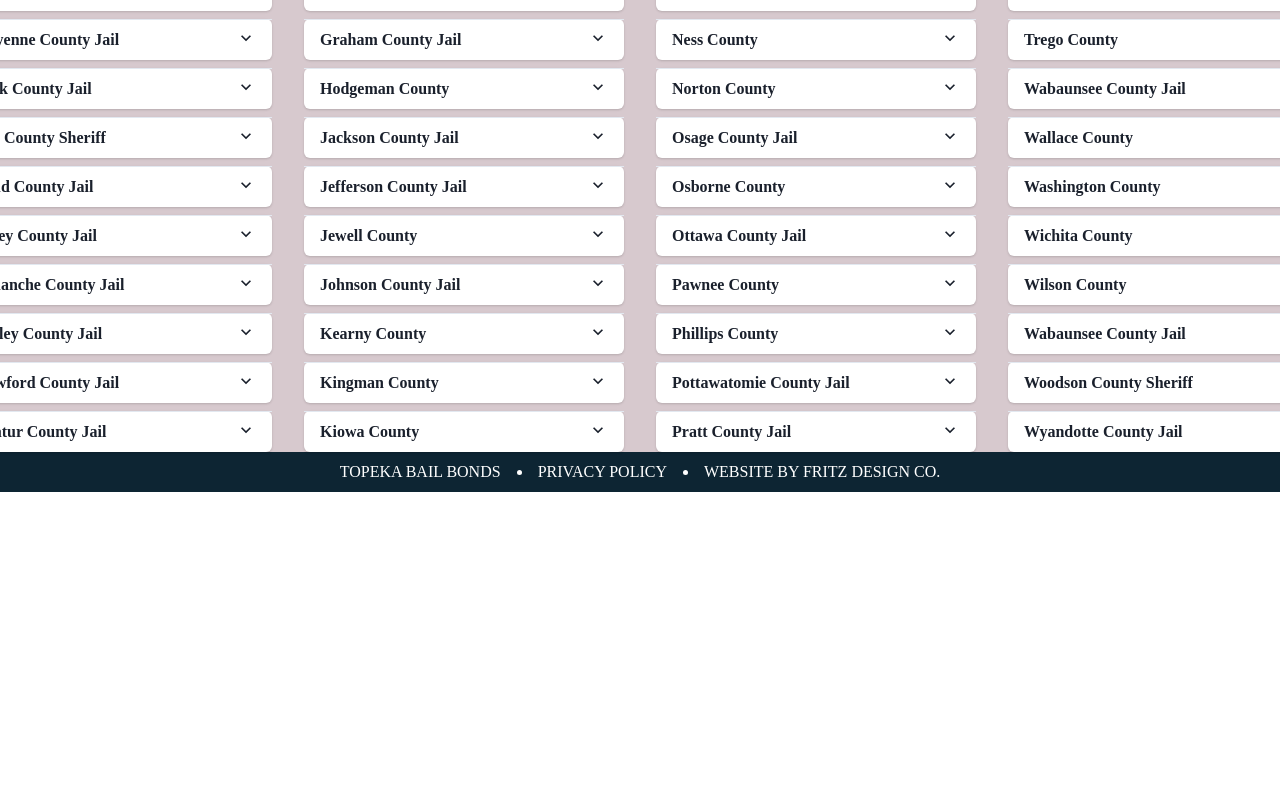
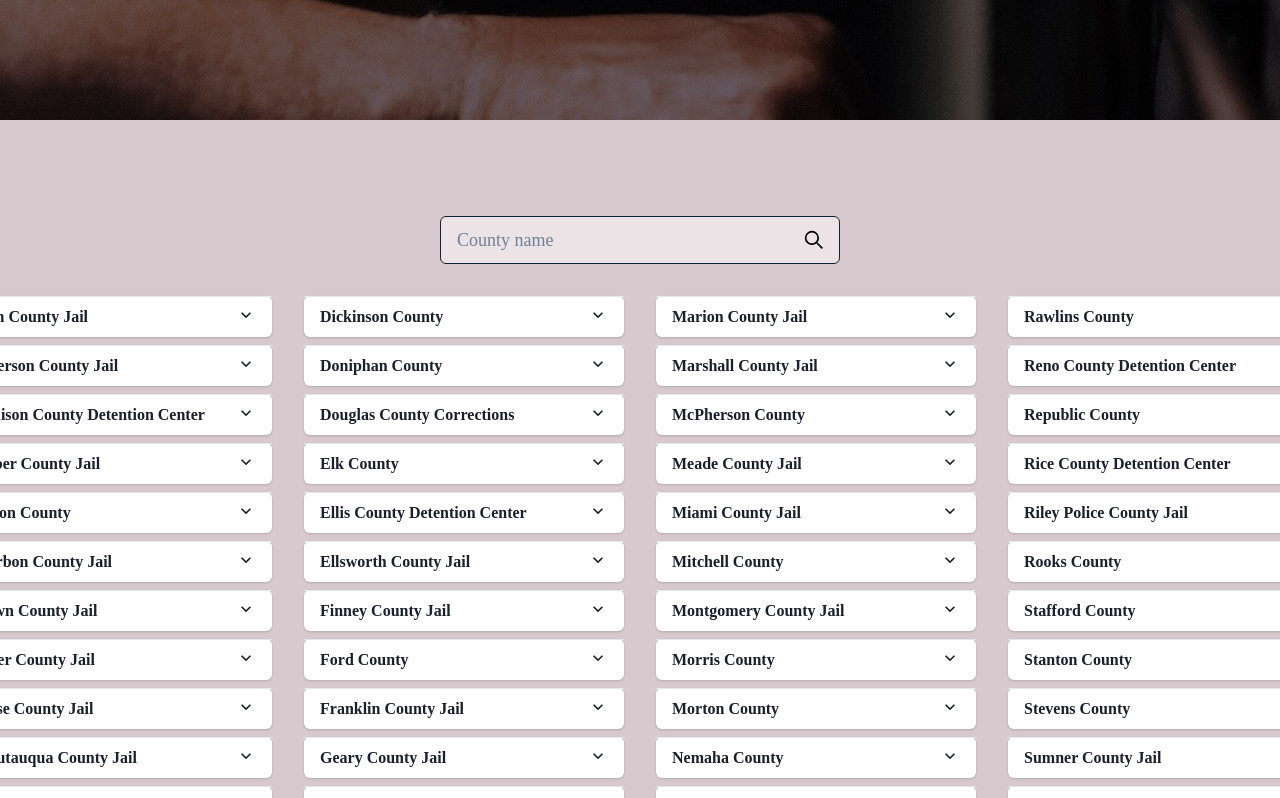
Before and after one commit to cjfritz9/sean-the-bondsman, a React (Create React App) app: page /jail-info in a window 1280 px wide. Shown: the part 720-1518 px from the top of the page. Before the commit the page ends 1212 px from the top, so only its background shows below. Built offline with nearby package versions, Linux system fonts and the light colour scheme; a web font is replaced by a local one.

Commit message:
testing mobile map functionality

```diff
--- /dev/null
+++ b/src/components/Pages/JailInfo/Hero.tsx
@@ -0,0 +1,17 @@
+import React from 'react';
+import { Box, Heading, Stack } from '@chakra-ui/react';
+
+const Hero: React.FC = () => {
+
+  return (
+    <Box w='100%'>
+      <Stack h='720px' w='100%' zIndex={1} alignItems='center'>
+        <Heading w='100%' variant='heroText' mt={['8rem', '10rem', '14rem']}>
+          KANSAS JAILS INFORMATION
+        </Heading>
+      </Stack>
+    </Box>
+  );
+};
+
+export default Hero;
--- a/src/components/Pages/JailInfo/JailInfoCard.tsx
+++ b/src/components/Pages/JailInfo/JailInfoCard.tsx
@@ -1,4 +1,4 @@
-import React, { useState } from 'react';
+import React, { useContext, useState } from 'react';
 import {
   Accordion,
   AccordionButton,
@@ -8,14 +8,49 @@ import {
   Card,
   Flex,
   Icon,
+  Skeleton,
   Stack,
-  Text
+  Text,
+  Tooltip
 } from '@chakra-ui/react';
 import { BsFillTelephoneFill, BsMapFill } from 'react-icons/bs';
 import { JailData } from './JailData';
+import { SiteContext } from '../../../context/SiteContext';
 
-const JailInfoCard: React.FC<JailData> = ({ name, address, phone }) => {
+interface JailInfoCardProps extends JailData {
+  isSearchLoading: boolean;
+}
+
+const JailInfoCard: React.FC<JailInfoCardProps> = ({
+  name,
+  address,
+  phone,
+  isSearchLoading
+}) => {
+  const [showTooltip, setShowTooltip] = useState(false);
+  const { isGreaterThan768 } = useContext<any>(SiteContext);
+
+  const handleCall = () => {
+    if (isGreaterThan768) {
+      setShowTooltip(true);
+      setTimeout(() => {
+        setShowTooltip(false);
+      }, 5000);
+      navigator.clipboard.writeText(phone);
+    } else {
+      window.open(phone);
+    }
+  };
+
+  const handleMap = () => {
+    window.open(
+      `https://www.google.com/maps/search/?api=1&query=${encodeURI(address)}`,
+      '_blank'
+    );
+  };
+
   return (
+    <Skeleton isLoaded={!isSearchLoading}>
       <Card w='320px'>
         <Accordion allowToggle borderBottom='none'>
           <AccordionItem borderBottom='none'>
@@ -31,6 +66,10 @@ const JailInfoCard: React.FC<JailData> = ({ name, address, phone }) => {
               borderRadius='0px 0px 5px 5px'
             >
               <Stack>
+                <Tooltip
+                  closeOnClick={false}
+                  label={!showTooltip ? 'Copy Number' : 'Phone Number Copied'}
+                >
                   <Flex
                     alignItems='center'
                     gap='2rem'
@@ -41,10 +80,12 @@ const JailInfoCard: React.FC<JailData> = ({ name, address, phone }) => {
                     px='1rem'
                     py='.5rem'
                     justifyContent='space-between'
+                    onClick={handleCall}
                   >
                     <Text>{phone}</Text>
                     <Icon as={BsFillTelephoneFill} />
                   </Flex>
+                </Tooltip>
                 <Flex
                   alignItems='center'
                   gap='2rem'
@@ -59,6 +100,7 @@ const JailInfoCard: React.FC<JailData> = ({ name, address, phone }) => {
                   px='1rem'
                   py='.5rem'
                   justifyContent='space-between'
+                  onClick={handleMap}
                 >
                   <Text>{address}</Text>
                   <Icon as={BsMapFill} />
@@ -68,6 +110,7 @@ const JailInfoCard: React.FC<JailData> = ({ name, address, phone }) => {
           </AccordionItem>
         </Accordion>
       </Card>
+    </Skeleton>
   );
 };
 
--- a/src/components/Pages/JailInfo/JailInfoWrapper.tsx
+++ b/src/components/Pages/JailInfo/JailInfoWrapper.tsx
@@ -1,17 +1,45 @@
 import React, { useState } from 'react';
-import { Flex, Icon, Input, Stack } from '@chakra-ui/react';
+import { Flex, Heading, Icon, Input, Spinner, Stack } from '@chakra-ui/react';
 import { jails1, jails2, jails3, jails4, JailData } from './JailData';
 import JailInfoCard from './JailInfoCard';
 import Search from './Search';
 
 const JailInfoWrapper: React.FC = () => {
   const [searchResults, setSearchResults] = useState<JailData[]>([]);
+  const [searchLoading, setSearchLoading] = useState(false);
+  const [noResults, setNoResults] = useState(false);
   return (
-    <Stack w='100%' alignItems='center' bgColor='Brand.French' gap='2rem'>
+    <Stack
+      py={['2rem', '3rem', '6rem']}
+      w='100%'
+      alignItems='center'
+      bgColor='Brand.French'
+      gap='2rem'
+    >
       <Search
         setSearchResults={setSearchResults}
+        setSearchLoading={setSearchLoading}
+        setNoResults={setNoResults}
       />
       <Flex w='100%' gap='2rem' justifyContent='center'>
+        {noResults ? (
+          <Heading>No Results</Heading>
+        ) : searchResults.length ? (
+          <Stack>
+            {searchResults.map((result: JailData, i) => {
+              return (
+                <JailInfoCard
+                  key={i}
+                  name={result.name}
+                  address={result.address}
+                  phone={result.phone}
+                  isSearchLoading={searchLoading}
+                />
+              );
+            })}
+          </Stack>
+        ) : (
+          <>
             <Stack>
               {jails1.map((jail: JailData, i) => {
                 return (
@@ -20,6 +48,7 @@ const JailInfoWrapper: React.FC = () => {
                     name={jail.name}
                     address={jail.address}
                     phone={jail.phone}
+                    isSearchLoading={searchLoading}
                   />
                 );
               })}
@@ -32,6 +61,7 @@ const JailInfoWrapper: React.FC = () => {
                     name={jail.name}
                     address={jail.address}
                     phone={jail.phone}
+                    isSearchLoading={searchLoading}
                   />
                 );
               })}
@@ -44,6 +74,7 @@ const JailInfoWrapper: React.FC = () => {
                     name={jail.name}
                     address={jail.address}
                     phone={jail.phone}
+                    isSearchLoading={searchLoading}
                   />
                 );
               })}
@@ -56,10 +87,13 @@ const JailInfoWrapper: React.FC = () => {
                     name={jail.name}
                     address={jail.address}
                     phone={jail.phone}
+                    isSearchLoading={searchLoading}
                   />
                 );
               })}
             </Stack>
+          </>
+        )}
       </Flex>
     </Stack>
   );
--- a/src/components/Pages/JailInfo/Search.tsx
+++ b/src/components/Pages/JailInfo/Search.tsx
@@ -12,27 +12,54 @@ import { JailData, jails1, jails2, jails3, jails4 } from './JailData';
 
 interface SearchProps {
   setSearchResults: (results: any) => void;
+  setSearchLoading: (loading: boolean) => void;
+  setNoResults: (noResults: boolean) => void;
 }
 
-const Search: React.FC<SearchProps> = ({ setSearchResults }) => {
+//@ts-ignore
+const Search: React.FC<SearchProps> = ({
+  setSearchResults,
+  setSearchLoading,
+  setNoResults
+}) => {
   const [searchInput, setSearchInput] = useState('');
 
   useEffect(() => {
-    let abort = true;
-    setTimeout(() => {
-      abort = false;
-    }, 500);
-    if (!abort) {
-      const jails = [...jails1, ...jails2, ...jails3, ...jails4];
-      jails.forEach((jail) => {
-        Object.keys(jail).forEach((field) => {
-          if (field.toLowerCase() === searchInput.toLowerCase()) {
-            setSearchResults((prev: any) => [...prev, jail]);
-          }
-        });
-      });
+    setSearchLoading(true)
+    if (searchInput.length === 0 || searchInput.charAt(0) === ' ') {
+      setSearchResults([]);
+      setSearchLoading(false);
+      setNoResults(false);
+      return;
     }
+    const jails = [...jails1, ...jails2, ...jails3, ...jails4];
+    const results = jails.filter((jail) => {
+      return jail.name.toLowerCase().includes(searchInput.toLowerCase());
+    });
+    setSearchResults(results);
+    if (results.length === 0) {
+      setNoResults(true);
+    } else {
+      setNoResults(false);
+    }
+    setSearchLoading(false);
   }, [searchInput]);
+
+  const debounce = (callback: Function, delay = 500) => {
+    let timeout: NodeJS.Timeout;
+    return (...args: any) => {
+      clearTimeout(timeout);
+      setSearchLoading(true);
+      timeout = setTimeout(() => {
+        callback(...args);
+      }, delay);
+    };
+  };
+
+  const updateDebounceText = debounce((text: string) => {
+    setSearchInput(text);
+  });
+
   return (
     <Box>
       <Flex pos='relative' alignItems='center'>
@@ -43,7 +70,8 @@ const Search: React.FC<SearchProps> = ({ setSearchResults }) => {
           size='lg'
           bgColor='whiteAlpha.600'
           borderColor='Brand.Penn'
-          onChange={(e) => setSearchInput(e.target.value)}
+          onChange={(e) => updateDebounceText(e.target.value)}
+          placeholder='County name'
         />
 
         <Icon
--- a/src/components/Pages/JailInfoPage.tsx
+++ b/src/components/Pages/JailInfoPage.tsx
@@ -1,10 +1,12 @@
 import React from 'react';
 import { Box } from '@chakra-ui/react';
 import JailInfoWrapper from './JailInfo/JailInfoWrapper';
+import Hero from './JailInfo/Hero';
 
 const JailInfoPage: React.FC = () => {
   return (
     <Box>
+      <Hero />
       <JailInfoWrapper />
     </Box>
   );
```
Lines whose indentation alone changed are shown as unchanged.
